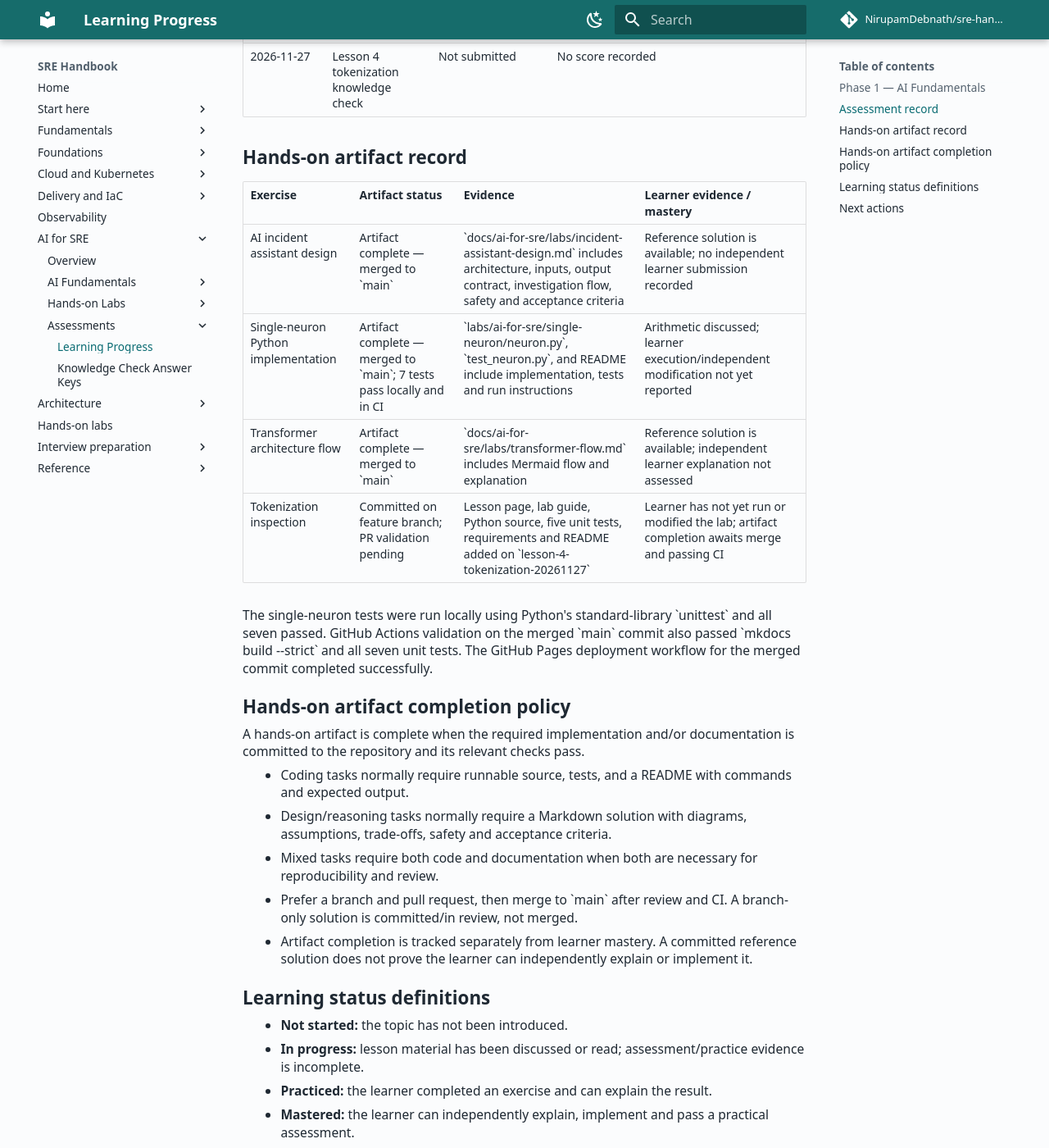
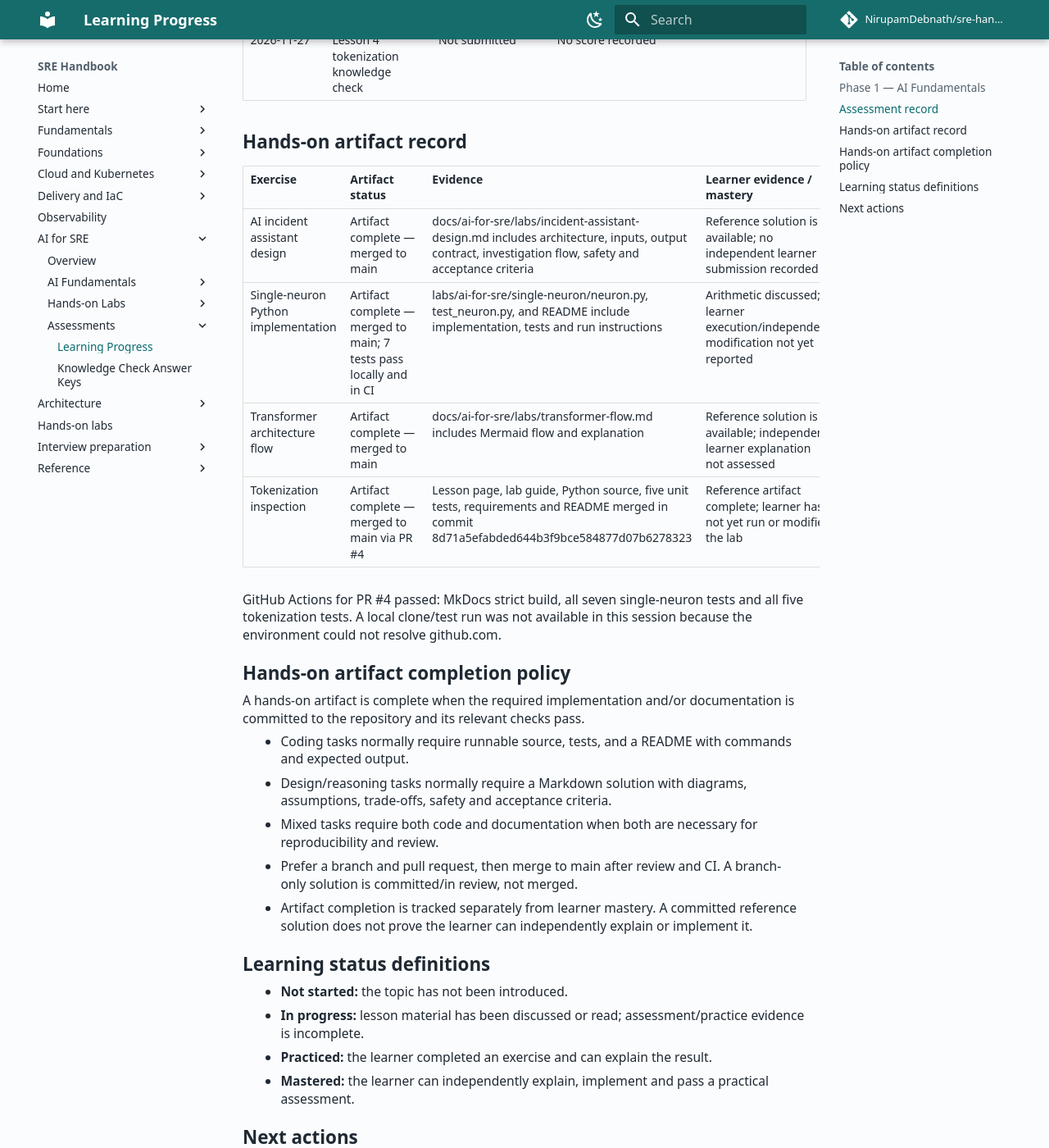
Before and after one commit to NirupamDebnath/sre-handbook, an MkDocs documentation site: the page built from docs/ai-for-sre/assessments/progress.md, in a window 1280 px wide and 1400 px high, scrolled down 1974 px. Shown: the whole window at 82% size. Built offline with MkDocs 1.6.1 and Material for MkDocs 9.7.7, drawn with Linux system fonts in a browser that asks for light colours; comment, search, counter and statistics services are not loaded; some of the changed text lies outside the part shown.

Commit message:
Record lesson 4 artifact merge and CI evidence

```diff
--- a/docs/ai-for-sre/assessments/progress.md
+++ b/docs/ai-for-sre/assessments/progress.md
@@ -23,7 +23,7 @@ This tracker records lesson understanding, assessment attempts and GitHub soluti
 | Multi-head attention | In progress | Concept introduced | Explain why independent learned projections can be useful |
 | Positional information | In progress | Concept introduced | Compare learned positional embeddings and RoPE at a high level |
 | Causal masking and generation | In progress | Autoregressive generation introduced; reference flow documented | Explain causal masking without the answer key |
-| Tokens and tokenization | In progress | Lesson 4 introduced; reference explanation and Python inspection lab committed on feature branch | Run the lab on English, Kubernetes identifier, JSON and Bengali synthetic text; answer the knowledge check |
+| Tokens and tokenization | In progress | Lesson 4 introduced; reference explanation and Python inspection lab merged to main | Run the lab on English, Kubernetes identifier, JSON and Bengali synthetic text; answer the knowledge check |
 | Embeddings | Not started | — | Next lesson after tokenization practice and assessment |
 
 ## Assessment record
@@ -41,12 +41,12 @@ This tracker records lesson understanding, assessment attempts and GitHub soluti
 
 | Exercise | Artifact status | Evidence | Learner evidence / mastery |
 | --- | --- | --- | --- |
-| AI incident assistant design | Artifact complete — merged to \`main\` | \`docs/ai-for-sre/labs/incident-assistant-design.md\` includes architecture, inputs, output contract, investigation flow, safety and acceptance criteria | Reference solution is available; no independent learner submission recorded |
-| Single-neuron Python implementation | Artifact complete — merged to \`main\`; 7 tests pass locally and in CI | \`labs/ai-for-sre/single-neuron/neuron.py\`, \`test_neuron.py\`, and README include implementation, tests and run instructions | Arithmetic discussed; learner execution/independent modification not yet reported |
-| Transformer architecture flow | Artifact complete — merged to \`main\` | \`docs/ai-for-sre/labs/transformer-flow.md\` includes Mermaid flow and explanation | Reference solution is available; independent learner explanation not assessed |
-| Tokenization inspection | Committed on feature branch; PR validation pending | Lesson page, lab guide, Python source, five unit tests, requirements and README added on \`lesson-4-tokenization-20261127\` | Learner has not yet run or modified the lab; artifact completion awaits merge and passing CI |
+| AI incident assistant design | Artifact complete — merged to main | docs/ai-for-sre/labs/incident-assistant-design.md includes architecture, inputs, output contract, investigation flow, safety and acceptance criteria | Reference solution is available; no independent learner submission recorded |
+| Single-neuron Python implementation | Artifact complete — merged to main; 7 tests pass locally and in CI | labs/ai-for-sre/single-neuron/neuron.py, test_neuron.py, and README include implementation, tests and run instructions | Arithmetic discussed; learner execution/independent modification not yet reported |
+| Transformer architecture flow | Artifact complete — merged to main | docs/ai-for-sre/labs/transformer-flow.md includes Mermaid flow and explanation | Reference solution is available; independent learner explanation not assessed |
+| Tokenization inspection | Artifact complete — merged to main via PR #4 | Lesson page, lab guide, Python source, five unit tests, requirements and README merged in commit 8d71a5efabded644b3f9bce584877d07b6278323 | Reference artifact complete; learner has not yet run or modified the lab |
 
-The single-neuron tests were run locally using Python's standard-library \`unittest\` and all seven passed. GitHub Actions validation on the merged \`main\` commit also passed \`mkdocs build --strict\` and all seven unit tests. The GitHub Pages deployment workflow for the merged commit completed successfully.
+GitHub Actions for PR #4 passed: MkDocs strict build, all seven single-neuron tests and all five tokenization tests. A local clone/test run was not available in this session because the environment could not resolve github.com.
 
 ## Hands-on artifact completion policy
 
@@ -55,7 +55,7 @@ A hands-on artifact is complete when the required implementation and/or document
 - Coding tasks normally require runnable source, tests, and a README with commands and expected output.
 - Design/reasoning tasks normally require a Markdown solution with diagrams, assumptions, trade-offs, safety and acceptance criteria.
 - Mixed tasks require both code and documentation when both are necessary for reproducibility and review.
-- Prefer a branch and pull request, then merge to \`main\` after review and CI. A branch-only solution is committed/in review, not merged.
+- Prefer a branch and pull request, then merge to main after review and CI. A branch-only solution is committed/in review, not merged.
 - Artifact completion is tracked separately from learner mastery. A committed reference solution does not prove the learner can independently explain or implement it.
 
 ## Learning status definitions
```
